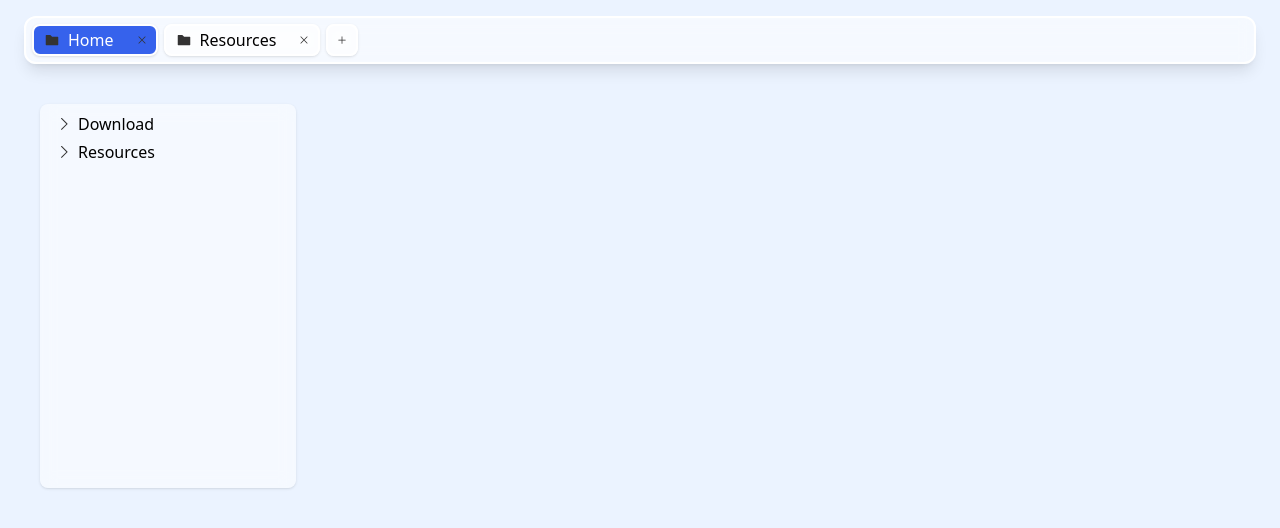
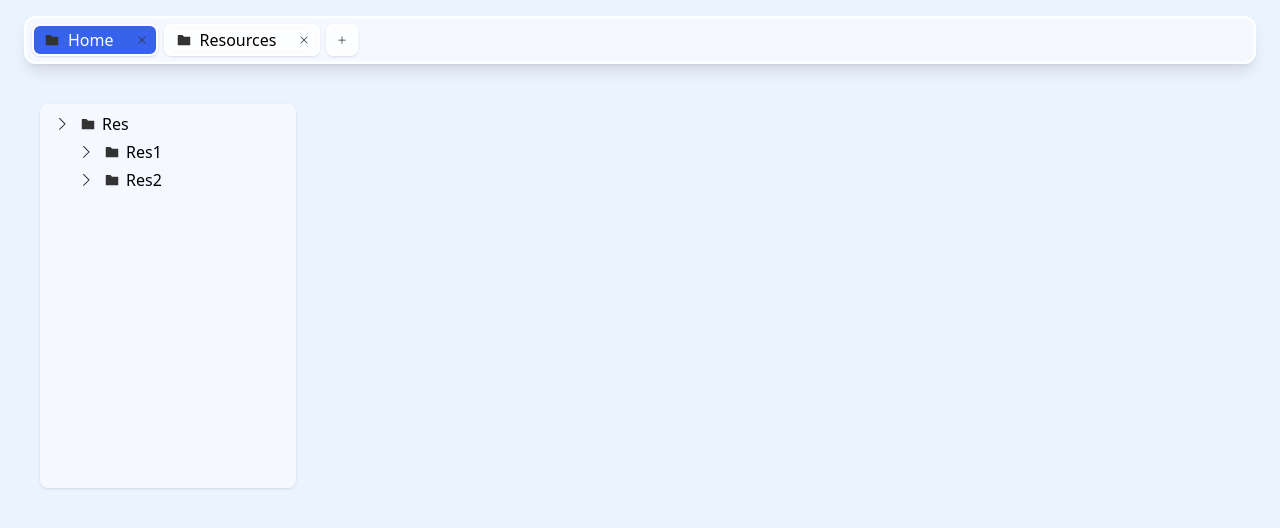
Before and after one commit to Colter23/web-file-browser, a Vue app in the folder ui/: page / in a window 1280 px wide. Both pictures are taken after a click on the element 64 px from the left and 152 px from the top of the page. Shown: the top 528 px of the page. Built offline with nearby package versions, Linux system fonts and the light colour scheme.

Commit message:
:sparkles: update: file tree

```diff
--- a/ui/src/App.vue
+++ b/ui/src/App.vue
@@ -2,11 +2,37 @@
 
 import TabBar from "./components/TabBar.vue";
 import FileTree from "./components/FileTree.vue";
+import {FileTreeData} from "./class.ts";
+import {ref} from "vue";
+
+const data = ref<FileTreeData[]>([
+  {
+    path: "/Res",
+    name: "Res",
+  }
+])
+const handleLoad = (node: FileTreeData) => {
+  return new Promise<void>(async (resolve) => {
+    console.log("LoadData")
+    node.children = [
+      {
+        path: "/Res1",
+        name: "Res1",
+      },
+      {
+        path: "/Res2",
+        name: "Res2",
+      }
+    ];
+    resolve();
+  });
+}
+
 </script>
 
 <template>
   <tab-bar @change="(e) => {console.log(e)}"></tab-bar>
-  <file-tree></file-tree>
+  <file-tree :data="data" :load-data="handleLoad"></file-tree>
 </template>
 
 <style scoped>
--- a/ui/src/components/FileTree.vue
+++ b/ui/src/components/FileTree.vue
@@ -2,23 +2,26 @@
 
 import SubCard from "./SubCard.vue";
 import FileTreeNode from "./FileTreeNode.vue";
-import {ref} from "vue";
+import {FileTreeData, LoadData} from "../class.ts";
+import { PropType } from 'vue';
 
-const files = ref<{[key: string]: string}>({
-  "/Download": "Download",
-  "/Resources": "Resources"
-})
+
+const props = defineProps({
+  data: Object as PropType<FileTreeData[]>,
+  loadData: Function as PropType<LoadData>,
+});
+
 
 </script>
 
 <template>
 <sub-card class="file-tree">
-  <file-tree-node v-for="(file, path) in files" :content="file"></file-tree-node>
+  <file-tree-node v-for="file in props.data" :data="file" :load-data="loadData"></file-tree-node>
 </sub-card>
 </template>
 
 <style scoped>
 .file-tree {
-  @apply w-64 h-96 m-10 p-1.5
+  @apply w-64 h-96 m-10 p-1.5 overflow-auto
 }
 </style>
--- a/ui/src/components/FileTreeNode.vue
+++ b/ui/src/components/FileTreeNode.vue
@@ -1,24 +1,46 @@
 <script setup lang="ts">
 import Icon from "./Icon.vue";
+import {PropType, ref} from "vue";
+import {FileTreeData, LoadData} from "../class.ts";
 
 const props = defineProps({
   deep: {
     type: Number,
     default: 0
   },
-  content: String
+  data: Object as PropType<FileTreeData>,
+  loadData: Function as PropType<LoadData>,
 });
+
+const fold = ref(false)
+
+function clickHandler(file: FileTreeData) {
+  if (props.data?.children == undefined || props.data?.children.length == 0) {
+    props.loadData?.call("node", file).then(call => {
+      console.log(props.data)
+      fold.value = true
+    })
+  }else {
+    fold.value = !fold.value
+  }
+}
 
 </script>
 
 <template>
-<div class="tree-node">
-  <div class="node-indent" v-for="_ in deep"></div>
-  <div class="node-fold-icon">
-    <icon icon="icon-unfold" size="normal"></icon>
+  <div class="tree-node" @click="clickHandler(<FileTreeData>data)">
+    <div class="node-indent" v-for="_ in deep"></div>
+    <div class="node-icon node-fold-icon">
+      <icon icon="icon-unfold" size="normal"></icon>
+    </div>
+    <div class="node-icon">
+      <icon icon="icon-folder-fill" size="normal"></icon>
+    </div>
+    <div class="node-content">{{ data.name }}</div>
   </div>
-  <div class="node-content">{{ content }}</div>
-</div>
+  <div class="flex flex-col overflow-hidden transition-all" :class="fold? 'h-max': 'h-0'">
+    <file-tree-node v-for="file in data?.children" :deep="deep + 1" :data="file" :load-data="loadData"></file-tree-node>
+  </div>
 </template>
 
 <style scoped lang="postcss">
@@ -26,10 +48,13 @@ const props = defineProps({
   @apply flex w-full h-7 px-1 rounded-md hover:bg-[#EBF3FF]
 }
 .node-indent {
-  @apply w-7 grow-0 shrink-0
+  @apply w-6 grow-0 shrink-0
+}
+.node-icon {
+  @apply w-7 inline-flex grow-0 shrink-0 items-center justify-center cursor-pointer
 }
 .node-fold-icon {
-  @apply w-7 inline-flex grow-0 shrink-0 items-center justify-center cursor-pointer transition-transform -rotate-90
+  @apply w-6 transition-transform -rotate-90
 }
 .node-content {
   @apply inline-flex grow items-center cursor-pointer
```
Also changed, not shown: ui/src/class.ts (+9 -0 lines), 1 other file (tests, documents, lock files or other folders).
